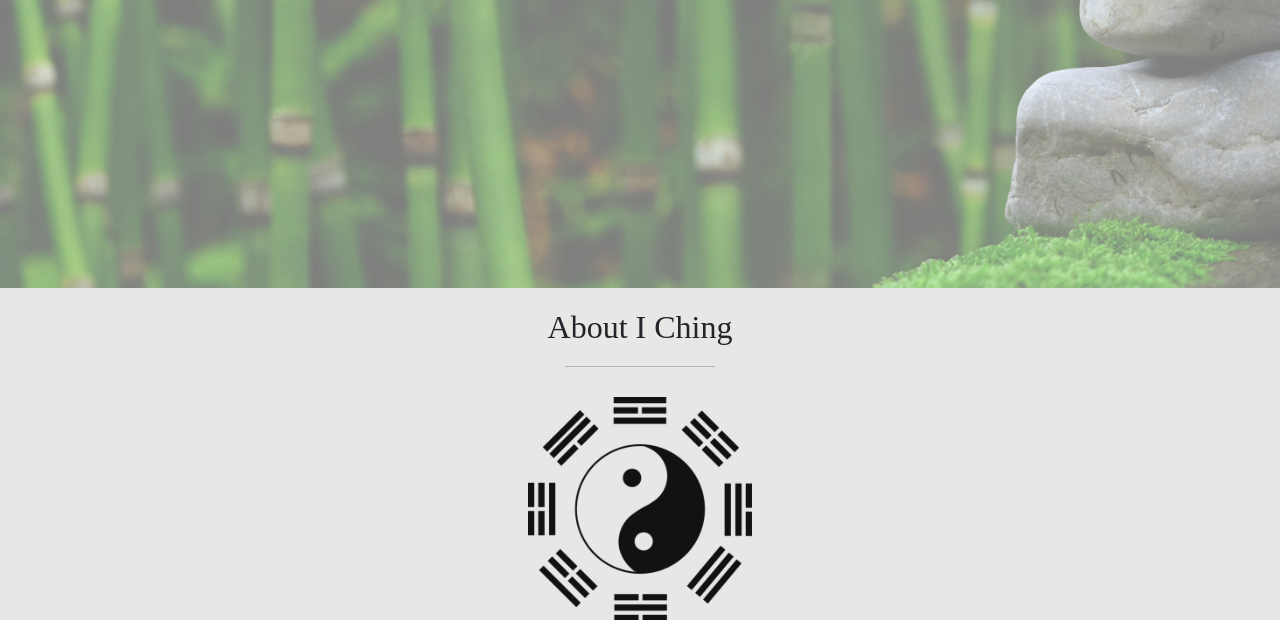
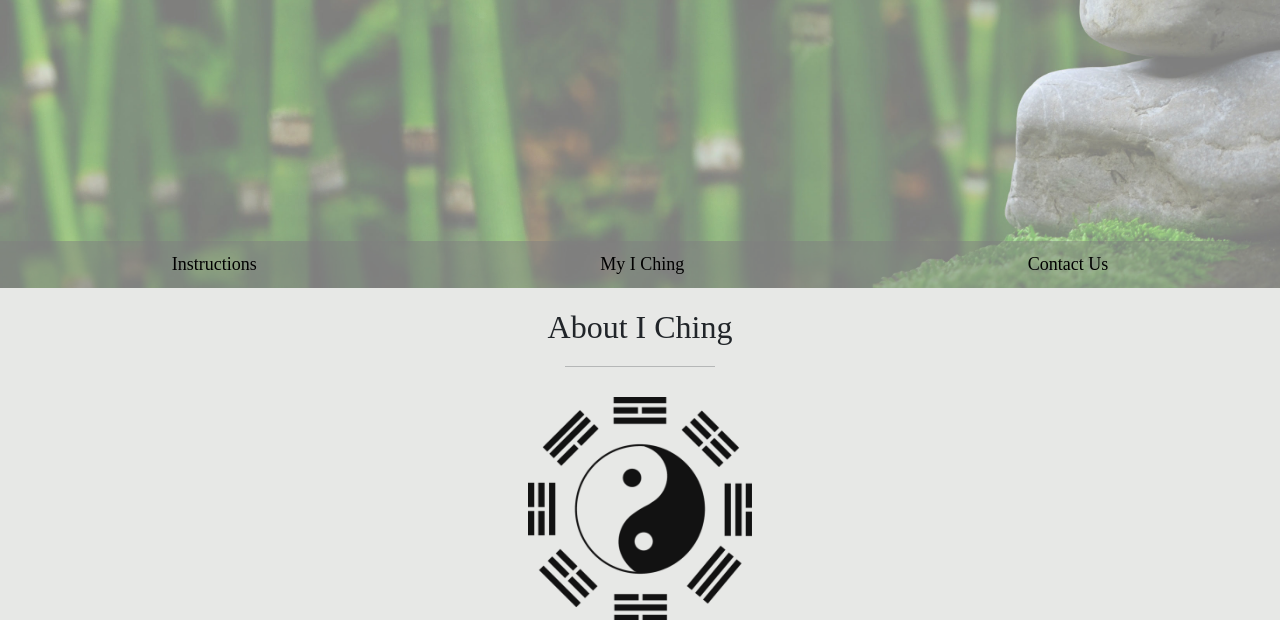
Before and after one commit to A-Abromaite/IChing_Website_final, a Django app: page /iching/ in a window 1280 px wide. Shown: the part 512-1132 px from the top of the page. Run offline with Django 4.2, Linux system fonts and the light colour scheme.

Commit message:
Navigation bar added in the index html, css styles added

```diff
--- a/mysite/iching/templates/index.html
+++ b/mysite/iching/templates/index.html
@@ -23,6 +23,14 @@
             </div>
         </div>
     </div>
+    <!-- Navigation bar -->
+    <nav class="navigation">
+        <ul>
+            <li><a href="#instructions">Instructions</a></li>
+            <li><a href="#my_iching">My I Ching</a></li>
+            <li><a href="#contact_us">Contact Us</a></li>
+        </ul>
+    </nav>
 </header>
 
 <!-- About Section -->
--- a/mysite/static/iching/styles.css
+++ b/mysite/static/iching/styles.css
@@ -187,3 +187,39 @@ a:hover {
     object-position: center;
     background-color: transparent;
 }
+
+.navigation {
+    background-color: rgba(128, 128, 128, 0.5);
+    position: absolute;
+    bottom: 0;
+    left: 0;
+    width: 100%;
+}
+
+.navigation ul {
+    list-style-type: none;
+    margin: 0;
+    padding: 0;
+    display: flex;
+    justify-content: space-around;
+    align-items: center;
+}
+
+.navigation ul li {
+    flex-grow: 1;
+}
+
+.navigation ul li a {
+    display: block;
+    font-family: Baskerville, serif;
+    font-size: 18px;
+    text-decoration: none;
+    color: black;
+    padding: 10px;
+    transition: background-color 0.3s, color 0.3s;
+}
+
+.navigation ul li a:hover {
+    background-color: #a2d69f;
+    color: #e1ede1;
+}
```
Also changed, not shown: mysite/db.sqlite3.
